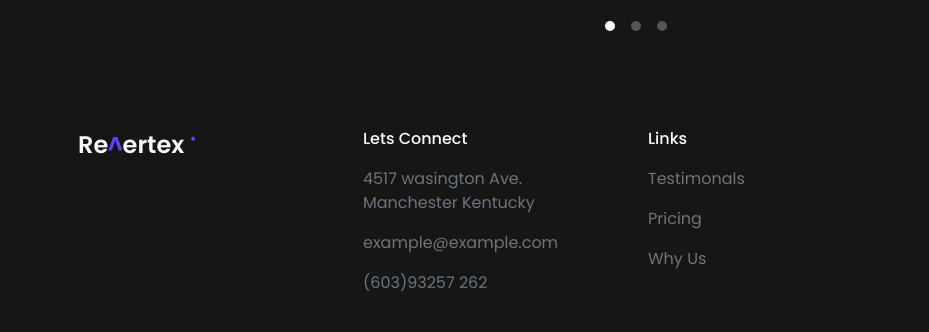
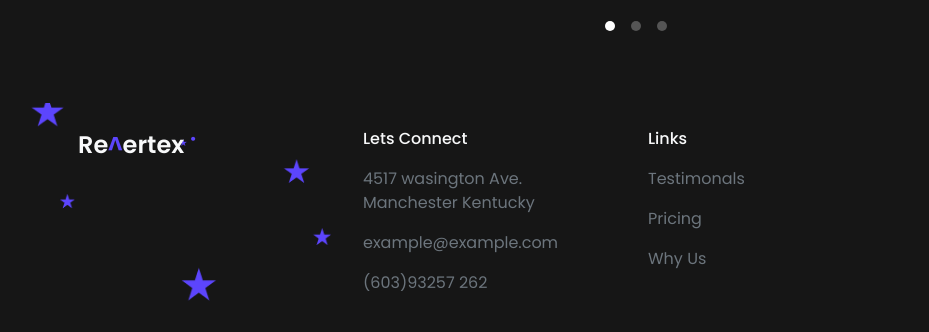
Before and after one commit to Abhijit-Ghanta07/revertex, a plain HTML site: page index.html in a window 1280 px wide. Shown: the part 3084-3416 px from the top of the page, 4-933 px from the left. Drawn offline with nearby package versions, Linux system fonts and the light colour scheme.

Commit message:
footer updated

```diff
--- a/style.css
+++ b/style.css
@@ -166,6 +166,11 @@ header {
 .dot:is(.active) {
   background-color: #fff;
 }
+.footer {
+  background-image: url("./assets/stars.png");
+  background-repeat: no-repeat;
+  background-size: contain;
+}
 #footer-icon_wrapper span {
   transition: 0.4s ease-in-out;
 }
```
Also changed, not shown: 1 other file.
